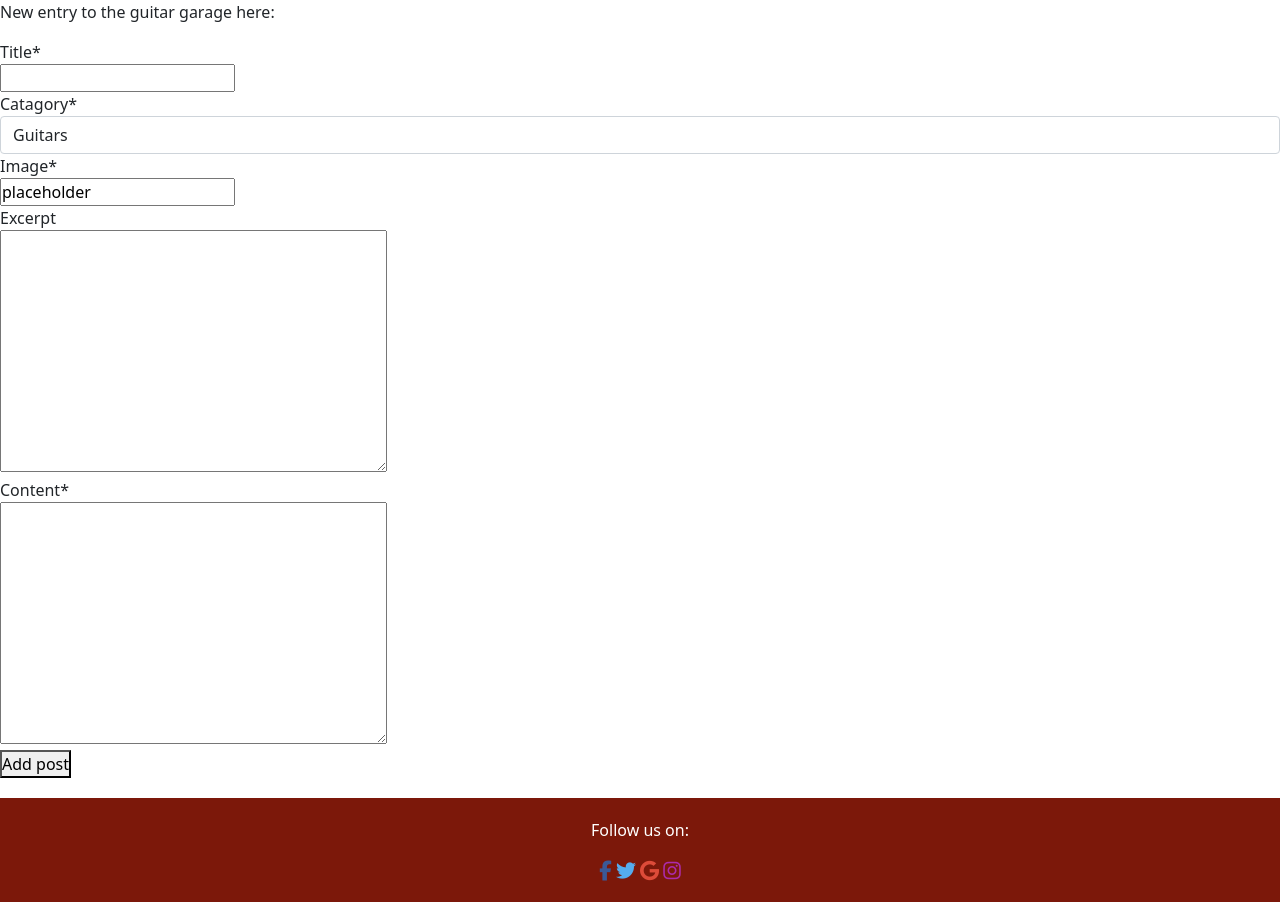
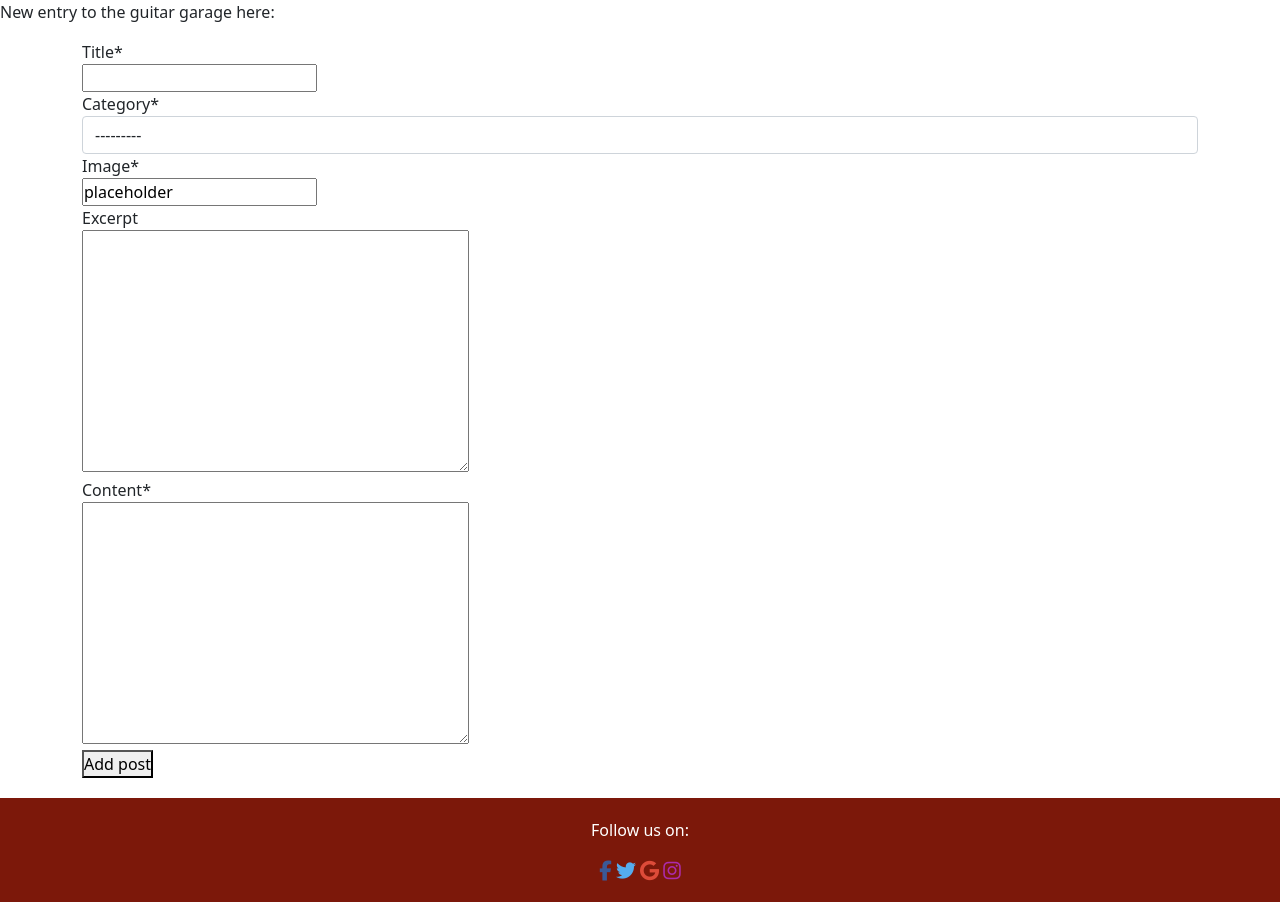
Before and after one commit to stevekelly27/guitar_garage, a Django app: page /add_post in a window 1280 px wide. Shown: the part 97-999 px from the top of the page. Run offline with Django 3.2, Linux system fonts and the light colour scheme; a user stored in the database is signed in; data comes from the database, SQL or seed files in the repository; tables that the repository leaves empty hold one stand-in row (values such as "Sample post"); some libraries are stand-ins or nearby versions.

Commit message:
Added a category feature to help navigate the page

```diff
--- a/blog/admin.py
+++ b/blog/admin.py
@@ -1,5 +1,5 @@
 from django.contrib import admin
-from .models import Post, Comment, Catagory
+from .models import Post, Comment, Category
 from django_summernote.admin import SummernoteModelAdmin
 
 
@@ -24,7 +24,7 @@ class CommentAdmin(admin.ModelAdmin):
         queryset.update(approved=True)
 
 
-admin.site.register(Catagory)
+admin.site.register(Category)
 
 
 # @admin.register(Add_Post)
--- a/blog/forms.py
+++ b/blog/forms.py
@@ -1,9 +1,9 @@
-from .models import Comment, Post, Catagory
+from .models import Comment, Post, Category
 from django import forms
 from django_summernote.widgets import SummernoteWidget
 
 
-choices = Catagory.objects.all().values_list('name', 'name')
+choices = Category.objects.all().values_list('name', 'name')
 
 choice_list = []
 
@@ -18,11 +18,12 @@ class CommentForm(forms.ModelForm):
 
 
 class PostForm(forms.ModelForm):
+
     class Meta:
         model = Post
-        fields = ('title', 'catagory', 'featured_image', 'excerpt', 'content')
+        fields = ('title', 'category', 'featured_image', 'excerpt', 'content')
         widgets = {
-            'catagory': forms.Select(
+            'category': forms.Select(
                 choices=choice_list, attrs={'class': 'form-control'}),
             'content': SummernoteWidget(),
         }
--- a/blog/models.py
+++ b/blog/models.py
@@ -2,6 +2,18 @@ from django.db import models
 from django.utils import timezone
 from django.contrib.auth.models import User
 from cloudinary.models import CloudinaryField
+
+
+class Category(models.Model):
+    name = models.CharField(max_length=250, unique=True, default=None)
+    description = models.CharField(
+        max_length=300, default=None, null=True, blank=True)
+
+    def __str__(self):
+        return self.name
+
+    def get_absolute_url(self):
+        return reverse('home')
 
 
 class Post(models.Model):
@@ -9,7 +21,8 @@ class Post(models.Model):
     slug = models.SlugField(max_length=250, unique=True)
     author = models.ForeignKey(
         User, on_delete=models.CASCADE, related_name="blog_posts")
-    catagory = models.CharField(max_length=200, default='all')
+    category = models.ForeignKey(
+        Category, on_delete=models.CASCADE, related_name="blog_categories")
     featured_image = CloudinaryField('image', default='placeholder')
     excerpt = models.TextField(blank=True)
     updated_on = models.DateTimeField(auto_now=True)
@@ -37,16 +50,6 @@ class Comment(models.Model):
 
     def __str__(self):
         return f"Comment {self.body} by {self.name}"
-
-
-class Catagory(models.Model):
-    name = models.CharField(max_length=250, unique=True)
-
-    def __str__(self):
-        return self.name
-
-    def get_absolute_url(self):
-        return reverse('home')
 
 
 # class Question(models.Model):
--- a/blog/urls.py
+++ b/blog/urls.py
@@ -11,5 +11,6 @@ urlpatterns = [
     path("edit_post/<slug:slug>", views.edit_post, name="edit_post"),
     path('delete_post/<slug:slug>', views.delete_post, name="delete_post"),
     path("add_post", views.add_post, name="add_post"),
+    path("choose_category", views.choose_category, name="choose_category"),
     # path("message_me/<pk>", views.message_me, name="message_me"),
 ]
--- a/blog/views.py
+++ b/blog/views.py
@@ -9,7 +9,7 @@ from django.views.generic import (
     View,
 )
 from django.http import HttpResponse, HttpResponseRedirect
-from .models import Post, Comment, Catagory
+from .models import Post, Comment, Category
 from .forms import CommentForm, PostForm
 from django.contrib.auth.decorators import login_required
 from django.urls import reverse, reverse_lazy
@@ -20,7 +20,11 @@ from cloudinary_storage import storage
 def PostList(request):
     if request.method == 'GET':
         posts = Post.objects.all().order_by('-created_on')
-        context = {'posts': posts}
+        if 'q' in request.GET:
+            q = request.GET.get('q', '')
+            posts = Post.objects.filter(category__name=q).order_by('-created_on')
+        categories = Category.objects.all()
+        context = {'posts': posts, 'categories': categories}
         return render(request, 'index.html', context)
 
     if request.method == 'POST':
@@ -100,11 +104,13 @@ def add_post(request):
                 reverse('home')
             )
 
-        post_form = PostForm(request.POST, request.FILES, instance=post)
+        post_form = PostForm(request.POST, request.FILES)
         if post_form.is_valid():
+            print(post_form.__dict__)
             post = post_form.save(commit=False)
             slug2 = slugify(post.title)
             post.slug = slug2
+            post.author = request.user
             post.save()
             return HttpResponseRedirect(reverse('home'))
         else:
@@ -118,28 +124,67 @@ def add_post(request):
             })
 
 
-# def delete_post(request, slug):
-#     if request.method == "GET":
+def choose_category(request):
+    if request.method == "GET":
+        if not request.user.is_staff:
+            return redirect(
+                reverse('home')
+            )
+#         post_form = PostForm()
 #         context = {
-#             "slug": slug
+#             "post_form": post_form
 #             }
-#         return render(request, 'post_delete.html', context)
+#         return render(request, 'add_category.html', context)
 
-#         if request.method == "POST":
-#             if not request.user.is_staff:
-#                 HttpResponseRedirect(reverse('home', args=[slug]))
+#     if request.method == "POST":
+#         if not request.user.is_staff:
+#             return redirect(
+#                 reverse('home')
+#             )
 
-#             queryset = Post.objects.all()
-#             post = get_object_or_404(queryset, slug=slug)
-#             storage.cloudinary.api.delete_resources([post.featured_image])
-#             post.delete()
+#         post_form = PostForm(request.POST, request.FILES, instance=post)
+#         if post_form.is_valid():
+#             post = post_form.save(commit=False)
+#             slug2 = slugify(post.title)
+#             post.slug = slug2
+#             post.save()
 #             return HttpResponseRedirect(reverse('home'))
+#         else:
+#             post_form = PostForm(instance=post)
+
+#         return render(
+#             request,
+#             "index.html",
+#             {
+#                 "post_form": post_form
+#             })
+
+
 
 
 def delete_post(request, slug):
-    data = get_object_or_404(Post, slug)
-    data.delete()
-    return redirect('home')
+    if request.method == "GET":
+        context = {
+            "slug": slug
+            }
+        return render(request, 'post_delete.html', context)
+
+    if request.method == "POST":
+        if not request.user.is_staff:
+            HttpResponseRedirect(reverse('home', args=[slug]))
+
+        queryset = Post.objects.all()
+        post = get_object_or_404(queryset, slug=slug)
+        storage.cloudinary.api.delete_resources([post.featured_image])
+        post.delete()
+        return HttpResponseRedirect(reverse('home'))
+
+
+
+# def delete_post(request, slug):
+#     data = get_object_or_404(Post, slug)
+#     data.delete()
+#     return redirect('home')
 
 
 def edit_post(request, slug):
--- a/templates/about.html
+++ b/templates/about.html
@@ -14,4 +14,4 @@
 </section>
 
 
-{% endblock content %}
+{% endblock %}
--- a/templates/add_post.html
+++ b/templates/add_post.html
@@ -5,13 +5,13 @@
 {% load crispy_forms_tags %}
 
 <p>New entry to the guitar garage here:</p>
+<div class="container">
+  <form action="{% url 'add_post' %}" method="POST">
+        {% csrf_token %}
+        {{ post_form | crispy | safe }}
 
-<form action="{% url 'add_post' %}" method="POST">
-      {% csrf_token %}
-      {{ post_form | crispy | safe }}
-
-      <button name="submit">Add post</button>
-  </form>
-
+        <button name="submit">Add post</button>
+    </form>
+</div>
 
 {% endblock %}
--- a/templates/post_details.html
+++ b/templates/post_details.html
@@ -6,7 +6,7 @@
 <div class="card">
     <div class="card-body">
         <h5 class="card-title">{{ post.title }}</h5>
-        <p class="card-text">{{ post.content }}</p>
+        <p class="card-text">{{ post.content | safe }}</p>
         <div class="text-center offset-md-3 d-none d-md-block col-md-6 masthead-image">
             {% if "placeholder" in post.featured_image.url %}
             <img src="https://res.cloudinary.com/ddbz6u5ht/image/upload/v1670386537/ja2ygtkmw5o3jblzhabq.jpg" class="card-img-bottom rounded mx-auto d-block" width="100%">
```
Also changed, not shown: guitar_garage/settings.py (+9 -1 lines), templates/choose_category.html (added, +17 -0 lines), templates/index.html (+15 -0 lines), blog/migrations/0001_initial.py, blog/migrations/0002_auto_20221218_1244.py (added), blog/migrations/0002_remove_post_status.py (deleted), blog/migrations/0003_remove_post_likes.py (deleted), blog/migrations/0004_auto_20221205_1504.py (deleted), blog/migrations/0005_auto_20221217_0029.py (deleted), db.sqlite3.
